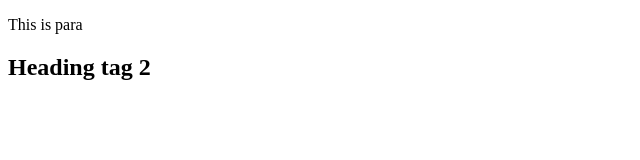
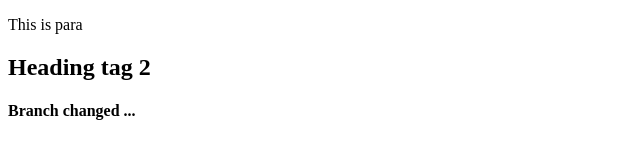
Before and after one commit to 20031019saikiranbugade/local_repo, a plain HTML site: page index.html in a window 1280 px wide. Shown: the whole page, without its empty margins (0-640 px from the left). Drawn offline with Linux system fonts and the light colour scheme.

Commit message:
Saved Changed in branch1

```diff
--- a/index.html
+++ b/index.html
@@ -9,5 +9,6 @@
 <body>
     <p class="para">This is para</p>
     <h2>Heading tag 2</h2>
+    <h4>Branch changed ...</h4>
 </body>
 </html>
```
